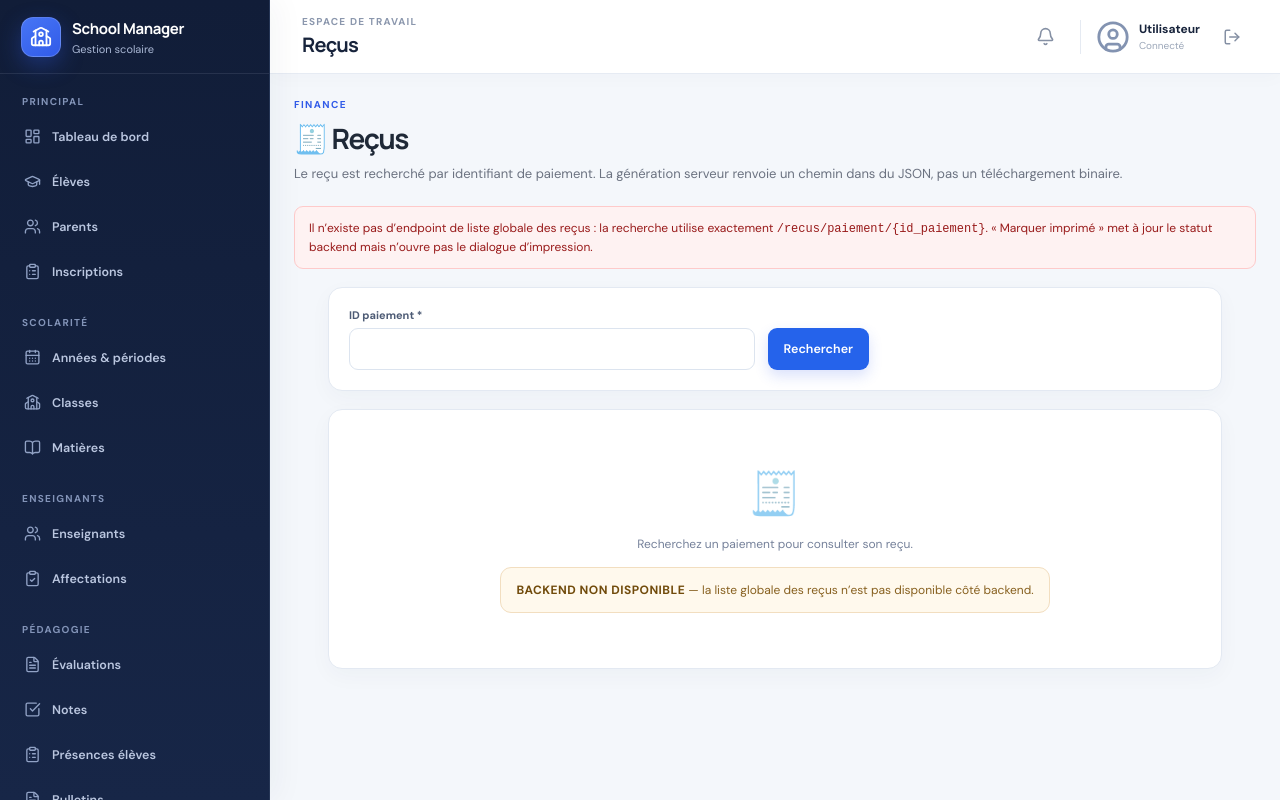
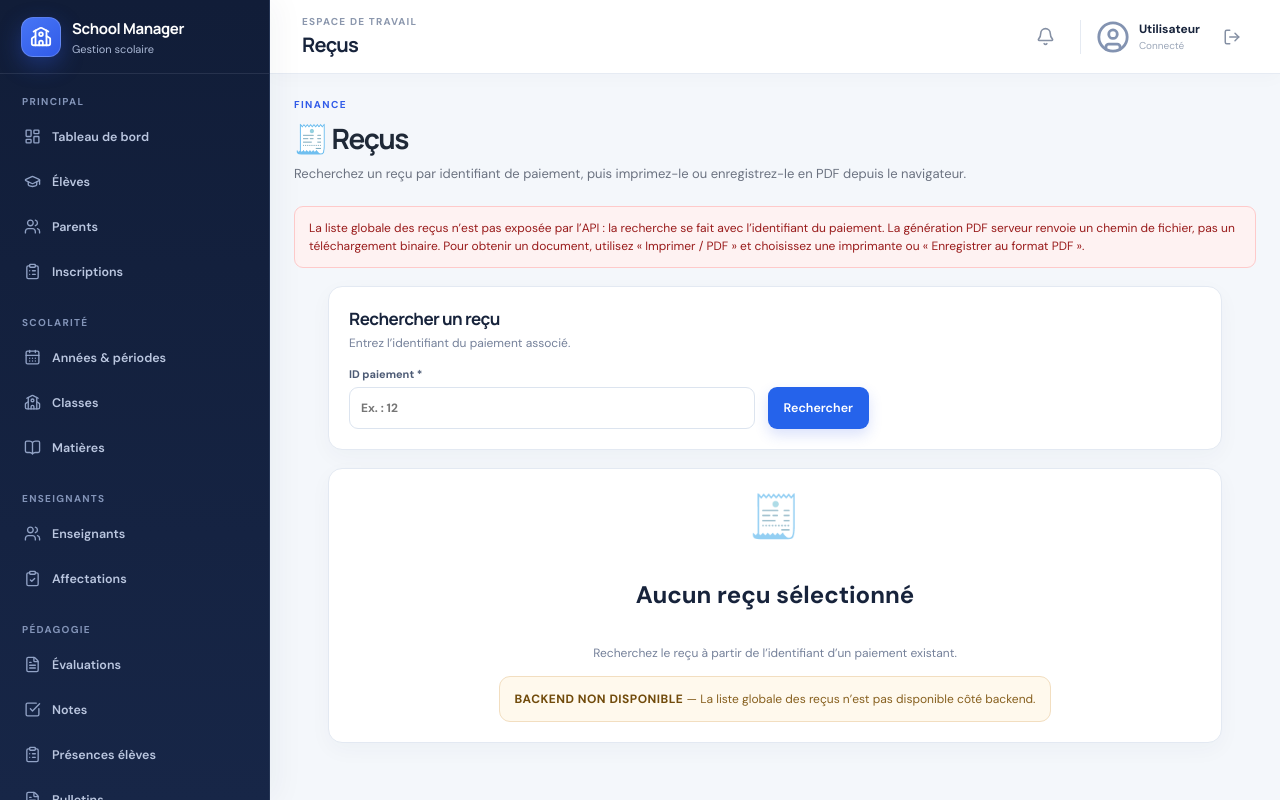
Before and after one commit to tahirous285-rgb/Gestion-Scolaire, a React (Vite) app: page /recus in a window 1280 px wide. Built offline with nearby package versions, Linux system fonts and the light colour scheme; no server answers; sample sign-in values are in the browser's storage.

Commit message:
feat: ajouter impression locale des reçus scolaires

```diff
--- a/src/pages/recus/Recus.jsx
+++ b/src/pages/recus/Recus.jsx
@@ -1,8 +1,13 @@
 import { useState } from "react";
 import BackendUnavailable from "../../components/common/BackendUnavailable";
-import { generateRecuPdf, getRecuByPaiement, printRecu } from "../../services/recusApi";
+import {
+  generateRecuPdf,
+  getRecuByPaiement,
+  printRecu as markReceiptPrinted,
+} from "../../services/recusApi";
 import { userId } from "../../services/apiClient";
 import { formatDateTime, formatMoney } from "../pageUtils";
+import { printReceiptDocument } from "../../utils/printReceipt";
 
 export default function Recus() {
   const [paymentId, setPaymentId] = useState("");
@@ -20,7 +25,7 @@ export default function Recus() {
     try {
       setReceipt(await getRecuByPaiement(paymentId));
     } catch (requestError) {
-      setError(`Chargement du reçu impossible : ${requestError.message || "erreur réseau"}`);
+      setError("Chargement du reçu impossible : " + (requestError.message || "erreur réseau"));
     } finally {
       setLoading(false);
     }
@@ -35,7 +40,45 @@ export default function Recus() {
       if (nextReceipt) setReceipt(nextReceipt);
       setMessage(successMessage);
     } catch (requestError) {
-      setError(`${errorPrefix} : ${requestError.message || "erreur réseau"}`);
+      setError(errorPrefix + " : " + (requestError.message || "erreur réseau"));
+    } finally {
+      setLoading(false);
+    }
+  }
+
+  async function printLocally() {
+    if (!receipt) return;
+    setLoading(true);
+    setError("");
+    setMessage("");
+
+    try {
+      const result = await printReceiptDocument(receipt);
+
+      if (result?.status !== "dialog-closed") {
+        setMessage("Le reçu n’a pas été marqué comme imprimé. Vous pourrez réessayer depuis cette page.");
+        return;
+      }
+
+      const confirmed = window.confirm(
+        "Le dialogue d’impression est fermé. Le navigateur ne peut pas confirmer que le reçu est réellement sorti de l’imprimante.\n\nOK : confirmer l’impression et mettre à jour le statut du reçu.\nAnnuler : conserver le reçu comme non confirmé.",
+      );
+
+      if (!confirmed) {
+        setMessage("Impression non confirmée : le statut du reçu n’a pas été modifié.");
+        return;
+      }
+
+      const idImprimeur = userId();
+      if (!idImprimeur) {
+        throw new Error("L’identifiant de l’utilisateur connecté est indisponible. Le statut n’a pas été modifié.");
+      }
+
+      const nextReceipt = await markReceiptPrinted(receipt.id_recu, idImprimeur);
+      if (nextReceipt) setReceipt(nextReceipt);
+      setMessage("Impression confirmée et statut du reçu mis à jour.");
+    } catch (requestError) {
+      setError("Impression ou mise à jour du reçu impossible : " + (requestError.message || "erreur inattendue"));
     } finally {
       setLoading(false);
     }
@@ -47,45 +90,65 @@ export default function Recus() {
         <div>
           <div className="crud-eyebrow">Finance</div>
           <h1>🧾 Reçus</h1>
-          <p>Le reçu est recherché par identifiant de paiement. La génération serveur renvoie un chemin dans du JSON, pas un téléchargement binaire.</p>
+          <p>Recherchez un reçu par identifiant de paiement, puis imprimez-le ou enregistrez-le en PDF depuis le navigateur.</p>
         </div>
       </div>
+
       <div className="crud-alert info-alert">
         <span>
-          Il n’existe pas d’endpoint de liste globale des reçus : la recherche utilise exactement <code>/recus/paiement/&#123;id_paiement&#125;</code>.
-          « Marquer imprimé » met à jour le statut backend mais n’ouvre pas le dialogue d’impression.
+          La liste globale des reçus n’est pas exposée par l’API : la recherche se fait avec l’identifiant du paiement.
+          La génération PDF serveur renvoie un chemin de fichier, pas un téléchargement binaire. Pour obtenir un document,
+          utilisez « Imprimer / PDF » et choisissez une imprimante ou « Enregistrer au format PDF ».
         </span>
       </div>
+
       <section className="inline-panel">
+        <div className="inline-panel-heading">
+          <div>
+            <h2>Rechercher un reçu</h2>
+            <p>Entrez l’identifiant du paiement associé.</p>
+          </div>
+        </div>
         <form className="inline-form receipt-search" onSubmit={search}>
           <label>
             ID paiement *
-            <input type="number" min="1" required value={paymentId} onChange={(event) => setPaymentId(event.target.value)} />
+            <input
+              type="number"
+              min="1"
+              required
+              value={paymentId}
+              onChange={(event) => setPaymentId(event.target.value)}
+              placeholder="Ex. : 12"
+            />
           </label>
-          <button className="crud-primary" disabled={loading}>
+          <button className="crud-primary" type="submit" disabled={loading}>
             {loading ? "Chargement…" : "Rechercher"}
           </button>
         </form>
       </section>
+
       {error && <div className="crud-alert" role="alert">⚠️ {error}</div>}
       {message && <div className="success-message" role="status">✓ {message}</div>}
+
       {receipt && (
         <section className="receipt-card">
           <div className="receipt-card-head">
             <div>
-              <span className="crud-eyebrow">Reçu #{receipt.numero_recu}</span>
+              <span className="crud-eyebrow">Reçu #{receipt.numero_recu || receipt.id_recu}</span>
               <h2>Reçu du paiement #{receipt.id_paiement}</h2>
             </div>
-            <span className={`status-badge ${receipt.imprime ? "success" : "warning"}`}>
+            <span className={"status-badge " + (receipt.imprime ? "success" : "warning")}>
               {receipt.imprime ? "Imprimé" : "Non imprimé"}
             </span>
           </div>
+
           <div className="receipt-grid">
             <div><span>Montant</span><strong>{formatMoney(receipt.montant)}</strong></div>
             <div><span>Émis le</span><strong>{formatDateTime(receipt.date_emission)}</strong></div>
             <div><span>Chemin PDF serveur</span><strong>{receipt.pdf || "Non généré"}</strong></div>
-            <div><span>Impression</span><strong>{formatDateTime(receipt.date_impression)}</strong></div>
+            <div><span>Dernière impression enregistrée</span><strong>{formatDateTime(receipt.date_impression)}</strong></div>
           </div>
+
           <div className="receipt-actions">
             <button
               className="crud-secondary"
@@ -93,7 +156,7 @@ export default function Recus() {
               disabled={loading}
               onClick={() => runReceiptAction(
                 () => generateRecuPdf(receipt.id_recu),
-                "Le backend a généré le document et renvoyé ses données. Aucun fichier binaire n’a été téléchargé.",
+                "La demande de génération serveur a abouti. Si le backend renvoie un chemin, aucun fichier binaire n’est téléchargé automatiquement.",
                 "Génération PDF serveur impossible",
               )}
             >
@@ -103,22 +166,20 @@ export default function Recus() {
               className="crud-primary"
               type="button"
               disabled={loading}
-              onClick={() => runReceiptAction(
-                () => printRecu(receipt.id_recu, userId()),
-                "Le statut du reçu a été marqué comme imprimé.",
-                "Mise à jour du statut d’impression impossible",
-              )}
+              onClick={printLocally}
             >
-              🖨 Marquer imprimé
+              {loading ? "Préparation…" : "🖨 Imprimer / PDF"}
             </button>
           </div>
         </section>
       )}
+
       {!receipt && !loading && !error && (
         <div className="unavailable-card">
           <div className="unavailable-icon">🧾</div>
-          <p>Recherchez un paiement pour consulter son reçu.</p>
-          <BackendUnavailable>la liste globale des reçus n’est pas disponible côté backend.</BackendUnavailable>
+          <h2>Aucun reçu sélectionné</h2>
+          <p>Recherchez le reçu à partir de l’identifiant d’un paiement existant.</p>
+          <BackendUnavailable>La liste globale des reçus n’est pas disponible côté backend.</BackendUnavailable>
         </div>
       )}
     </div>
```
